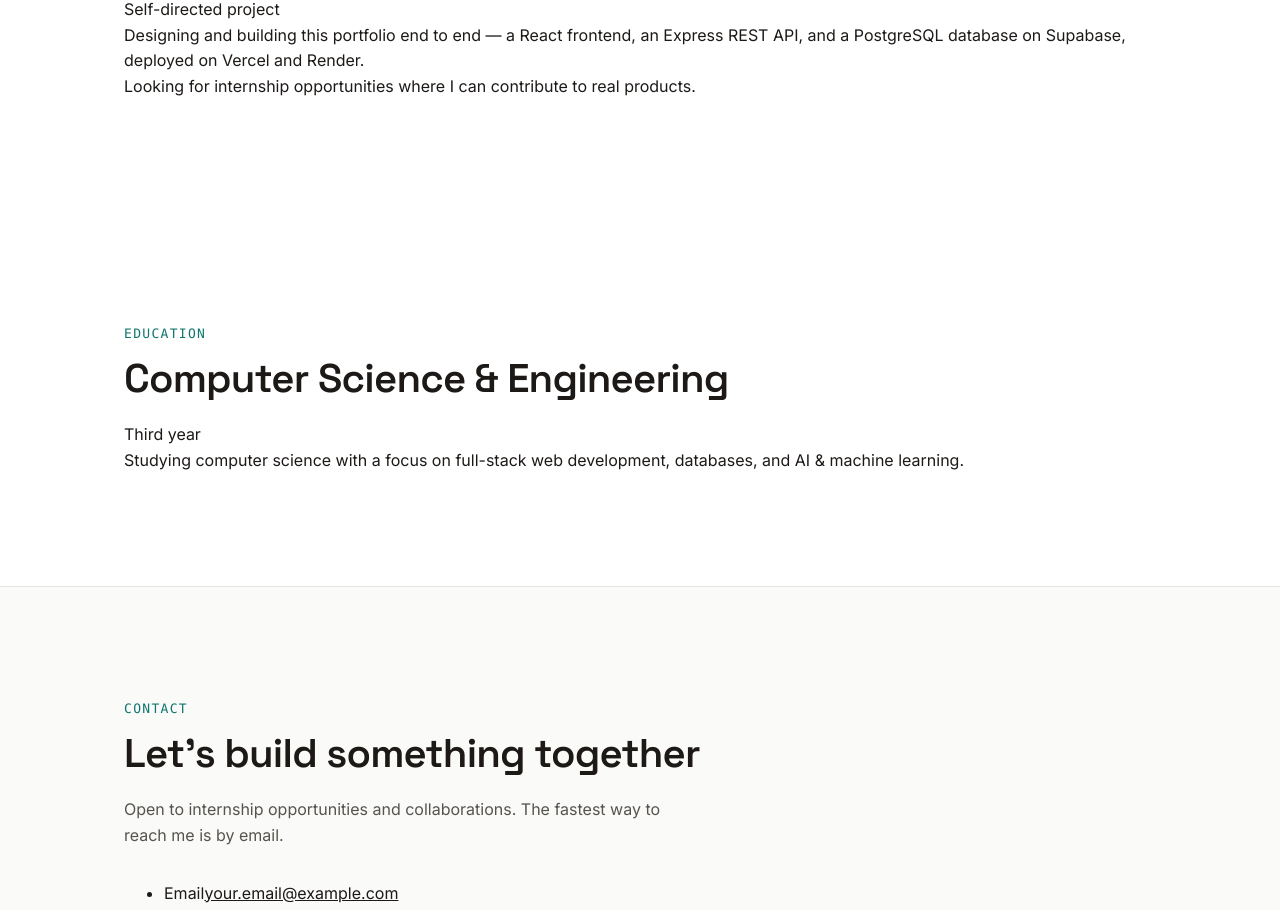
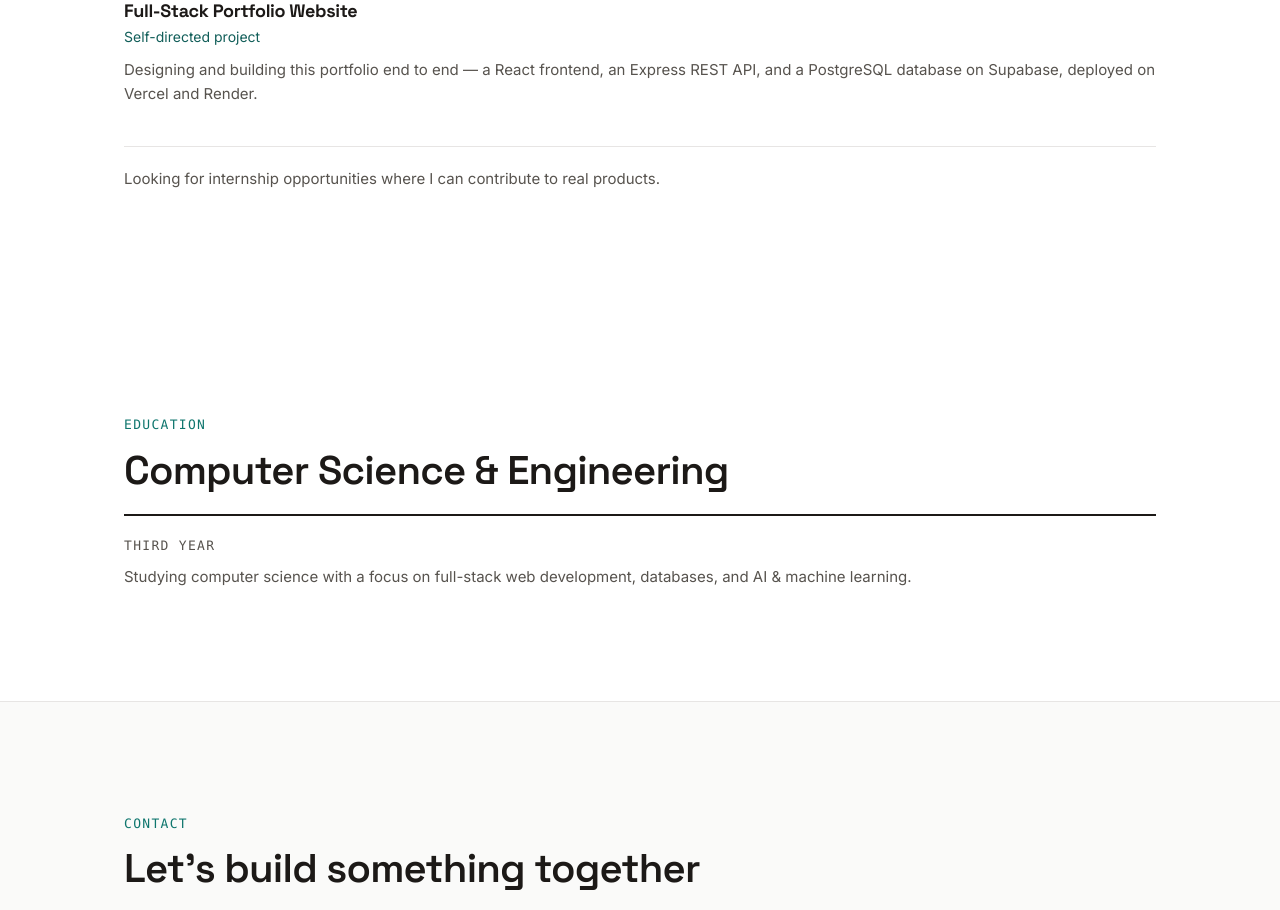
Before and after one commit to Rashmith-N/portfolio, a React (Vite) app in the folder frontend/: page / in a window 1280 px wide. Shown: the part 2513-3423 px from the top of the page. Built offline with nearby package versions, Linux system fonts and the light colour scheme; no server answers.

Commit message:
Update index.css

```diff
--- a/frontend/src/index.css
+++ b/frontend/src/index.css
@@ -608,3 +608,78 @@ section[id] {
   border-radius: 0.5rem;
   border: 1px solid var(--color-border);
 }
+.entry-list {
+  display: grid;
+  gap: 2rem;
+}
+
+.entry {
+  border-top: 2px solid var(--color-text);
+  padding-top: 1.25rem;
+}
+
+.entry-period {
+  font-family: var(--font-mono);
+  font-size: 0.8125rem;
+  font-weight: 500;
+  letter-spacing: 0.1em;
+  text-transform: uppercase;
+  color: var(--color-text-muted);
+  margin-bottom: 0.5rem;
+}
+
+.entry-title {
+  font-size: 1.125rem;
+  margin-bottom: 0.25rem;
+}
+
+.entry-org {
+  font-size: 0.875rem;
+  color: var(--color-accent-dark);
+  margin-bottom: 0.625rem;
+}
+
+.entry-desc {
+  font-size: 0.9375rem;
+  color: var(--color-text-muted);
+}
+
+.experience-note {
+  margin-top: 2.5rem;
+  padding-top: 1.25rem;
+  border-top: 1px solid var(--color-border);
+  font-size: 0.9375rem;
+  color: var(--color-text-muted);
+}
+
+.contact-list {
+  list-style: none;
+  border-top: 1px solid var(--color-border);
+}
+
+.contact-item {
+  display: grid;
+  grid-template-columns: 7rem 1fr;
+  gap: 1rem;
+  align-items: baseline;
+  padding-block: 0.875rem;
+  border-bottom: 1px solid var(--color-border);
+}
+
+.contact-label {
+  font-family: var(--font-mono);
+  font-size: 0.8125rem;
+  font-weight: 500;
+  letter-spacing: 0.1em;
+  text-transform: uppercase;
+  color: var(--color-text-muted);
+}
+
+.contact-value {
+  font-size: 0.9375rem;
+  text-decoration: none;
+}
+
+.contact-value:hover {
+  color: var(--color-accent-dark);
+}
```
